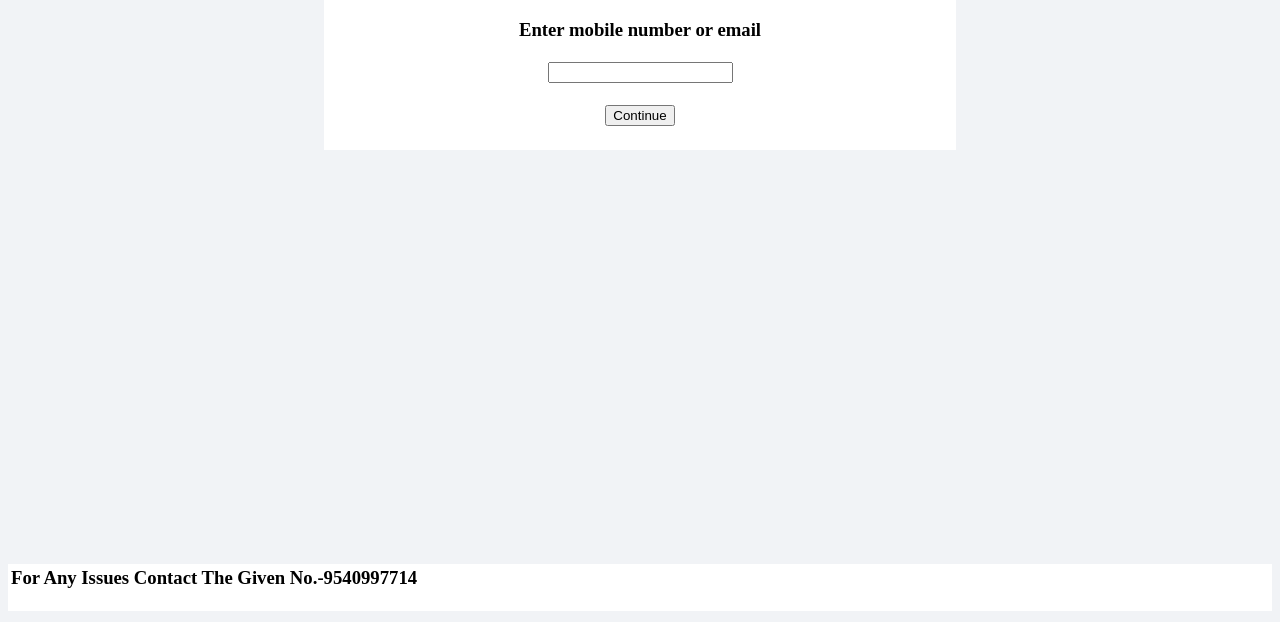
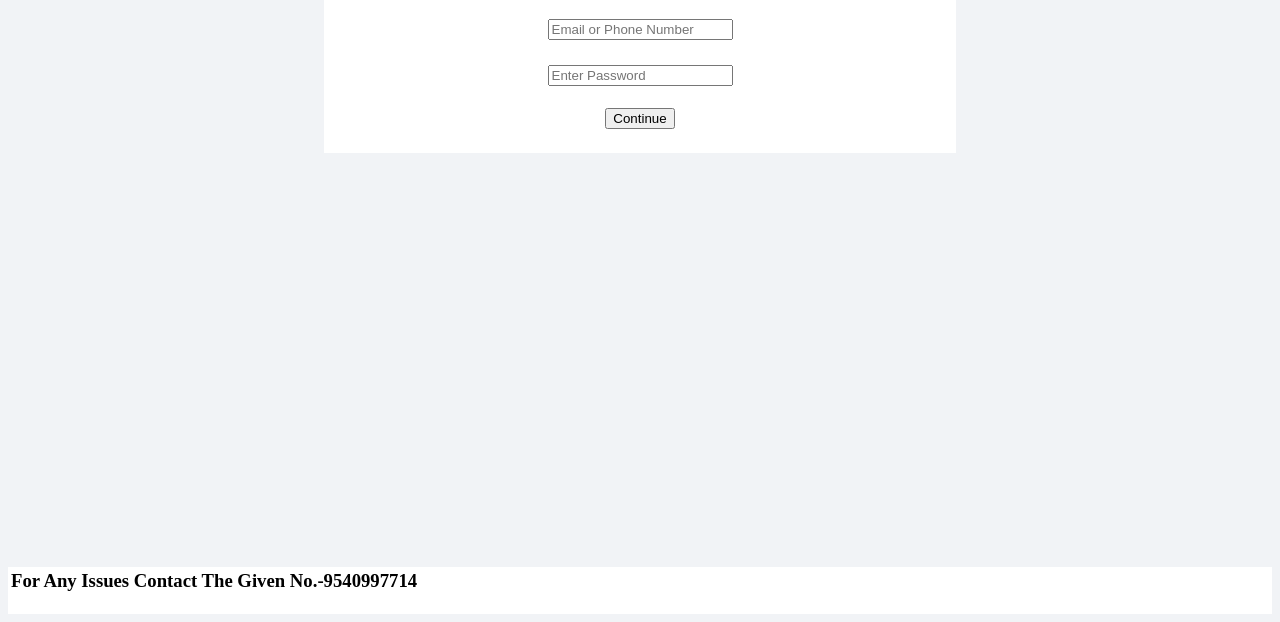
Before and after one commit to jagravsha/Login-Signup, a plain HTML site: page index.html in a window 1280 px wide. Shown: the part 323-945 px from the top of the page. Drawn offline with Linux system fonts and the light colour scheme.

Commit message:
Add files via upload

```diff
--- a/index.html
+++ b/index.html
@@ -19,12 +19,19 @@
              <h2 align="center">   <img src="logo.png"> </h2>
 
              <h1 align="center">Sign In Or Create Your Account</h1>
-             <h3 align="center">Enter mobile number or  email</h3>
 
-             <h1 align="center" height="50px"><input type="text"> </h1>
-             <h4 align="center"><a href="https://jagravsha.github.io/Jagcart/"><button>Continue</button></a></h4>
+
+             <h1 align="center" height="50px"><input type="text" placeholder="Email or Phone Number"> </h1>
+
             </tr>
             </td>
+            <tr>
+                <td align="center">
+
+                    <input type="password" placeholder="Enter Password">
+                    <h4><a href="https://jagravsha.github.io/Jagcart/"><button>Continue</button></a></h4>
+                </td>
+            </tr>
 
     </table>
 <br>
```
